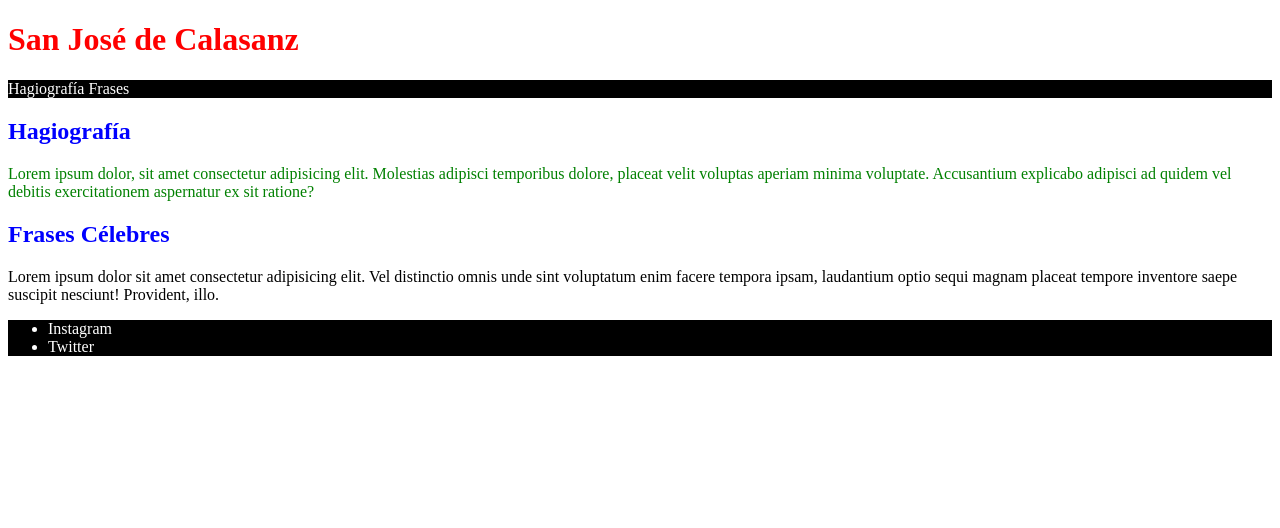
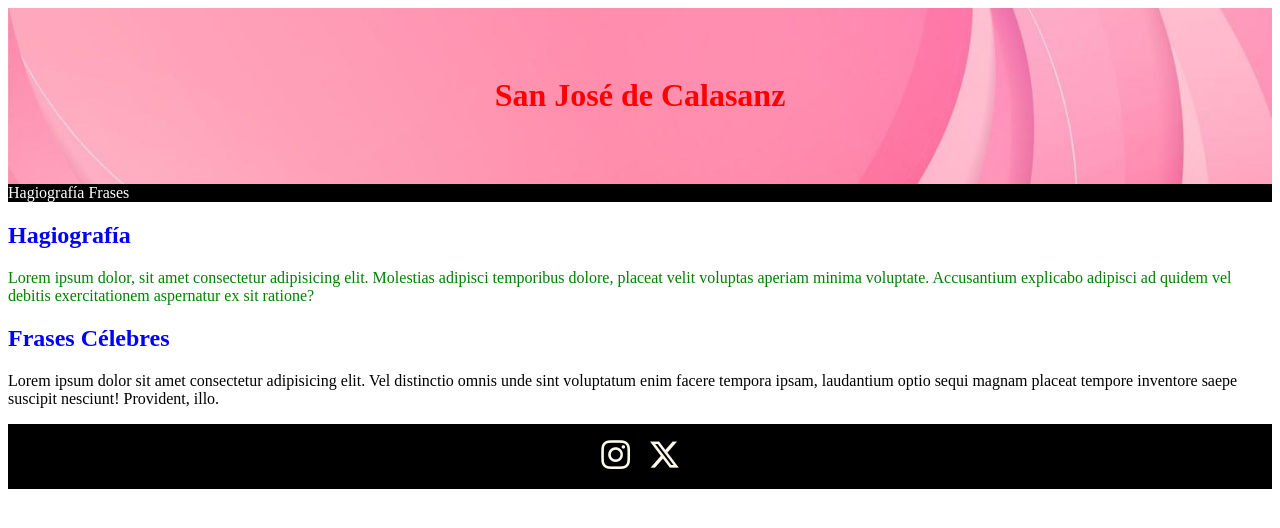
Before and after one commit to candelagarbarinoo/informatica, a plain HTML site: page calasanz.html in a window 1280 px wide. Drawn offline with nearby package versions, Linux system fonts and the light colour scheme.

Commit message:
Add files via upload

```diff
--- a/calasanz.css
+++ b/calasanz.css
@@ -14,3 +14,30 @@ h2{
 #p1{
     color: green;
 }
+header {
+    background-image: url("./fondo.jpg");
+    background-size: cover;
+    background-position: center;
+    text-align: center;
+    padding: 3rem 1rem;
+  }
+  footer {
+    background-color: #8b5e3c;
+    color: #fff8ec;
+    text-align: center;
+    padding: 1rem;
+  }
+
+  footer a {
+    color: #fff8ec;
+    text-decoration: none;
+    font-weight: bold;
+    transition: color 0.3s ease;
+    margin: 0 0.5rem;
+    font-size: 1.8rem;
+    display: inline-block;
+  }
+
+  footer a:hover {
+    color: rgba(252, 93, 167, 0.932);
+  }
--- a/calasanz.html
+++ b/calasanz.html
@@ -6,6 +6,7 @@
     <meta name="viewport" content="width=device-width, initial-scale=1.0">
     <title>Práctica</title>
     <link rel="stylesheet" href="./calasanz.css">
+    <link rel="stylesheet" href="https://cdn.jsdelivr.net/npm/bootstrap-icons@1.13.1/font/bootstrap-icons.min.css">
 </head>
 <body>
     <header>
@@ -26,10 +27,8 @@
         </section>
     </main>
     <footer class="oscuro">
-        <ul>
-            <li>Instagram</li>
-            <li>Twitter</li>
-        </ul>
+       <a><i class="bi bi-instagram"></i></a>
+       <a><i class="bi bi-twitter-x"></i></a>
     </footer>
 </body>
 </html>
```
Also changed, not shown: fondo.jpg (added).
